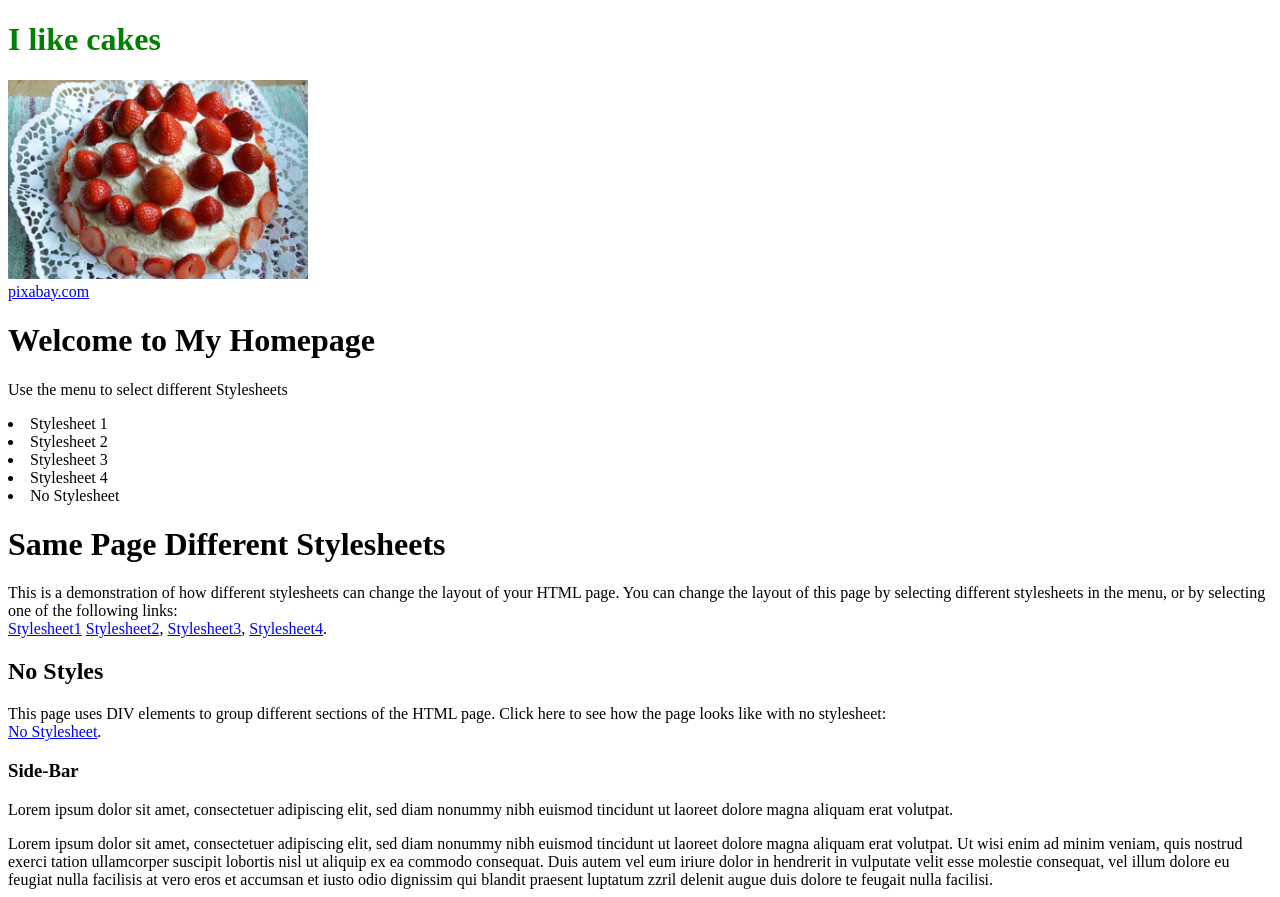
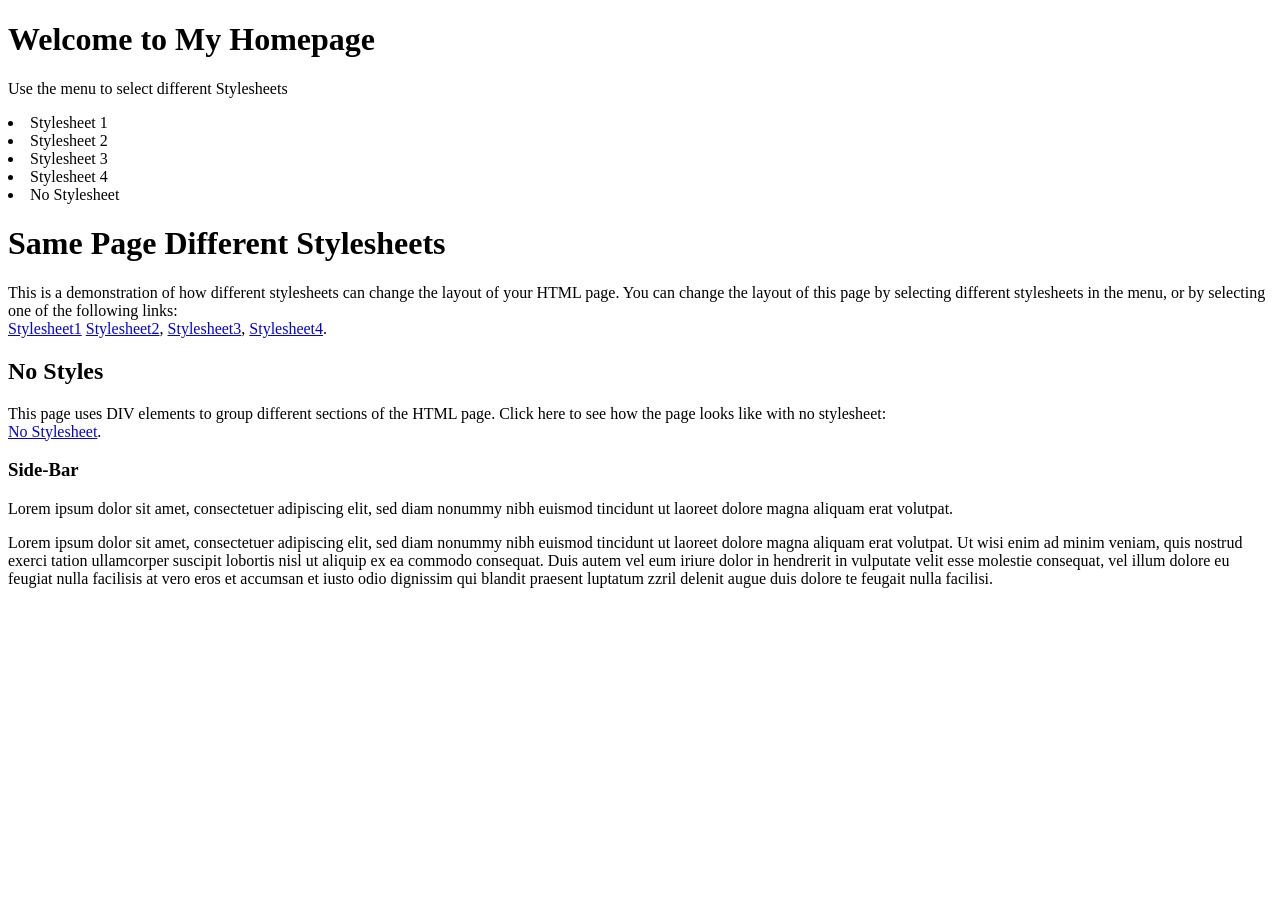
Before and after one commit to 2024OSS/1-appleitsgood, a plain HTML site: page nostyle.html in a window 1280 px wide. After the commit the page ends 800 px from the top, so only its background shows below. Drawn offline with Linux system fonts and the light colour scheme.

Commit message:
minor fix

```diff
--- a/nostyle.html
+++ b/nostyle.html
@@ -5,9 +5,6 @@
     <meta name="viewport" content="width=device-width, initial-scale=1.0">
     <title>Document</title>
 </head>
-    <h1 style="color: green"> I like cakes </h1>
-    <img src ="/cake-5352780_640.jpg" width="300"/><br>
-    <a href="https://pixabay.com/ko/images/search/cake/"> pixabay.com </a>
 
     <h1>Welcome to My Homepage</h1>
     <p>Use the menu to select different Stylesheets</p>
```
